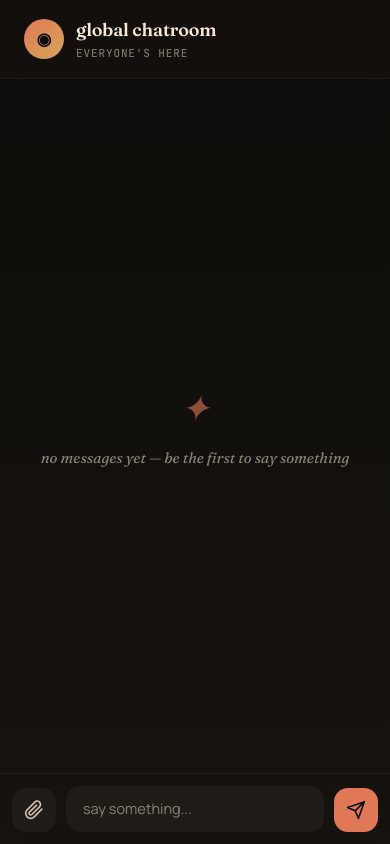
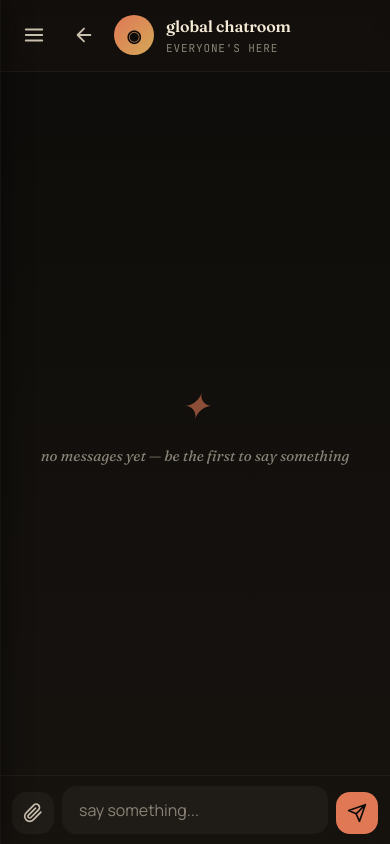
Before and after one commit to joynicolas/guestchat, a plain HTML site: page chat.html in a window 390 px wide. Drawn offline with nearby package versions, Linux system fonts and the light colour scheme; no server answers; sample sign-in values are in the browser's storage.

Commit message:
Fix mobile responsiveness: drawer sidebar, back button, dvh

```diff
--- a/chat.html
+++ b/chat.html
@@ -2,7 +2,8 @@
 <html lang="en">
 <head>
   <meta charset="UTF-8" />
-  <meta name="viewport" content="width=device-width, initial-scale=1.0" />
+  <meta name="viewport" content="width=device-width, initial-scale=1.0, viewport-fit=cover, interactive-widget=resizes-content" />
+  <meta name="theme-color" content="#0e0c0a" />
   <title>GuestChat</title>
   <link rel="preconnect" href="https://fonts.googleapis.com" />
   <link rel="preconnect" href="https://fonts.gstatic.com" crossorigin />
@@ -13,6 +14,9 @@
   <div class="grain"></div>
 
   <div class="app-shell">
+    <!-- Mobile overlay (covers main when sidebar is open) -->
+    <div class="sidebar-overlay" id="sidebar-overlay"></div>
+
     <!-- LEFT SIDEBAR -->
     <aside class="sidebar">
       <header class="sidebar-head">
@@ -67,6 +71,12 @@
     <!-- MAIN CHAT AREA -->
     <main class="chat-main">
       <header class="chat-head">
+        <button class="icon-btn mobile-only menu-btn" id="menu-btn" title="Menu" aria-label="Open menu">
+          <svg width="22" height="22" viewBox="0 0 24 24" fill="none"><path d="M3 6h18M3 12h18M3 18h18" stroke="currentColor" stroke-width="2" stroke-linecap="round"/></svg>
+        </button>
+        <button class="icon-btn mobile-only back-btn" id="back-btn" title="Back to global" aria-label="Back to global chat" style="display:none;">
+          <svg width="22" height="22" viewBox="0 0 24 24" fill="none"><path d="M19 12H5M12 19l-7-7 7-7" stroke="currentColor" stroke-width="2" stroke-linecap="round" stroke-linejoin="round"/></svg>
+        </button>
         <div class="chat-head-info">
           <div class="avatar" id="chat-avatar">◉</div>
           <div>
--- a/css/styles.css
+++ b/css/styles.css
@@ -42,7 +42,7 @@
 * { margin: 0; padding: 0; box-sizing: border-box; }
 
 html, body {
-  height: 100%;
+  height: 100dvh;
   background: var(--ink-900);
   color: var(--cream);
   font-family: var(--sans);
@@ -266,7 +266,7 @@ html, body {
 .app-shell {
   display: grid;
   grid-template-columns: 320px 1fr;
-  height: 100vh;
+  height: 100dvh;
   position: relative;
   z-index: 2;
 }
@@ -527,7 +527,7 @@ html, body {
 .chat-head {
   display: flex;
   align-items: center;
-  justify-content: space-between;
+  gap: 12px;
   padding: 16px 24px;
   border-bottom: 1px solid rgba(245, 234, 214, 0.05);
   background: rgba(22, 19, 15, 0.5);
@@ -887,24 +887,116 @@ html, body {
 ::-webkit-scrollbar-thumb:hover { background: var(--ink-400); }
 
 /* ============================================
-   RESPONSIVE
+   RESPONSIVE / MOBILE
    ============================================ */
+
+/* Mobile-only utility — hidden on desktop */
+.mobile-only { display: none !important; }
+
+/* Sidebar overlay — only visible on mobile when sidebar is open */
+.sidebar-overlay {
+  display: none;
+  position: fixed;
+  inset: 0;
+  background: rgba(0, 0, 0, 0.5);
+  z-index: 9;
+  opacity: 0;
+  transition: opacity 0.25s ease;
+  -webkit-tap-highlight-color: transparent;
+}
+.sidebar-overlay.visible {
+  display: block;
+  opacity: 1;
+}
+
 @media (max-width: 768px) {
+  /* Use dynamic viewport height so mobile browser bars don't crop the composer */
+  html, body { height: 100dvh; }
+
   .app-shell {
     grid-template-columns: 1fr;
+    height: 100dvh;
   }
+
+  /* Sidebar slides in as drawer */
   .sidebar {
     position: fixed;
     inset: 0;
+    width: 85%;
+    max-width: 340px;
     z-index: 10;
-    width: 100%;
     transform: translateX(-100%);
-    transition: transform 0.3s;
+    transition: transform 0.28s cubic-bezier(0.4, 0, 0.2, 1);
+    box-shadow: 4px 0 24px rgba(0, 0, 0, 0.4);
+    /* Respect iPhone notch/home indicator */
+    padding-top: env(safe-area-inset-top);
+    padding-bottom: env(safe-area-inset-bottom);
   }
   .sidebar.open { transform: translateX(0); }
+
+  /* Show mobile-only buttons */
+  .mobile-only { display: flex !important; }
+
+  /* Chat head adjusts to fit nav buttons */
+  .chat-head {
+    padding: 14px 14px;
+    gap: 10px;
+    /* Account for iPhone notch in landscape/portrait */
+    padding-top: max(14px, env(safe-area-inset-top));
+  }
+  .menu-btn, .back-btn {
+    flex-shrink: 0;
+    width: 40px;
+    height: 40px;
+    padding: 0;
+  }
+  .chat-head-info {
+    flex: 1;
+    min-width: 0;
+  }
+  .chat-title {
+    font-size: 16px;
+    white-space: nowrap;
+    overflow: hidden;
+    text-overflow: ellipsis;
+  }
+
+  /* Login responsive bits */
   .login-title { font-size: 32px; }
   .login-card { padding: 32px 24px 24px; }
-  .messages-area { padding: 16px; }
-  .composer { padding: 12px; }
-  .msg { max-width: 85%; }
+
+  /* Chat layout */
+  .messages-area {
+    padding: 14px;
+    gap: 6px;
+  }
+  .composer {
+    padding: 10px 12px;
+    gap: 8px;
+    /* Account for iPhone home indicator */
+    padding-bottom: max(10px, env(safe-area-inset-bottom));
+  }
+  .msg { max-width: 88%; }
+
+  /* Slightly bigger tap targets */
+  .btn-send, .upload-btn {
+    width: 42px;
+    height: 42px;
+  }
+
+  /* Prevent iOS zoom-on-focus by ensuring input font is >=16px */
+  #message-input,
+  .field input,
+  .search-box input {
+    font-size: 16px;
+  }
 }
+
+/* Very small screens — extra trim */
+@media (max-width: 380px) {
+  .me-card { padding: 12px 14px; }
+  .search-box { margin: 10px 12px 6px; }
+  .messages-area { padding: 10px; }
+  .composer { padding: 8px 10px; gap: 6px; }
+  .msg-bubble { font-size: 14px; padding: 8px 12px; }
+}
--- a/js/chat.js
+++ b/js/chat.js
@@ -53,6 +53,38 @@ const lightbox = $('lightbox');
 const lightboxContent = $('lightbox-content');
 const lightboxClose = $('lightbox-close');
 
+// Mobile UI
+const menuBtn = $('menu-btn');
+const backBtn = $('back-btn');
+const sidebarEl = document.querySelector('.sidebar');
+const sidebarOverlay = $('sidebar-overlay');
+
+const isMobile = () => window.matchMedia('(max-width: 768px)').matches;
+
+function openSidebar() {
+  sidebarEl.classList.add('open');
+  sidebarOverlay.classList.add('visible');
+}
+function closeSidebar() {
+  sidebarEl.classList.remove('open');
+  sidebarOverlay.classList.remove('visible');
+}
+function updateMobileNav() {
+  if (!isMobile()) {
+    backBtn.style.display = 'none';
+    menuBtn.style.display = '';
+    return;
+  }
+  // In private chat → show back arrow instead of hamburger
+  if (currentRoom.type === 'private') {
+    menuBtn.style.display = 'none';
+    backBtn.style.display = 'flex';
+  } else {
+    backBtn.style.display = 'none';
+    menuBtn.style.display = 'flex';
+  }
+}
+
 // ============================================================
 // INIT
 // ============================================================
@@ -68,6 +100,7 @@ function init() {
   subscribeToMessages();
 
   bindEvents();
+  updateMobileNav();
 }
 
 // ============================================================
@@ -364,6 +397,8 @@ function switchToGlobal() {
   chatAvatar.textContent = '◉';
   globalRoomBtn.classList.add('active');
   document.querySelectorAll('.user-item').forEach(el => el.classList.remove('active'));
+  closeSidebar();
+  updateMobileNav();
   loadMessages();
 }
 
@@ -388,6 +423,8 @@ function switchToPrivate(peer) {
     el.classList.toggle('active', el.dataset.username === peer);
   });
 
+  closeSidebar();
+  updateMobileNav();
   loadMessages();
 }
 
@@ -633,6 +670,18 @@ function bindEvents() {
     window.location.href = 'index.html';
   });
 
+  // Mobile: hamburger opens sidebar
+  menuBtn.addEventListener('click', openSidebar);
+
+  // Mobile: back arrow goes from private chat → global
+  backBtn.addEventListener('click', switchToGlobal);
+
+  // Mobile: tap overlay to close sidebar
+  sidebarOverlay.addEventListener('click', closeSidebar);
+
+  // Update mobile nav on resize (e.g. rotation)
+  window.addEventListener('resize', updateMobileNav);
+
   window.addEventListener('beforeunload', () => {
     PresenceManager.stop();
   });
```
Also changed, not shown: index.html (+2 -1 lines).
